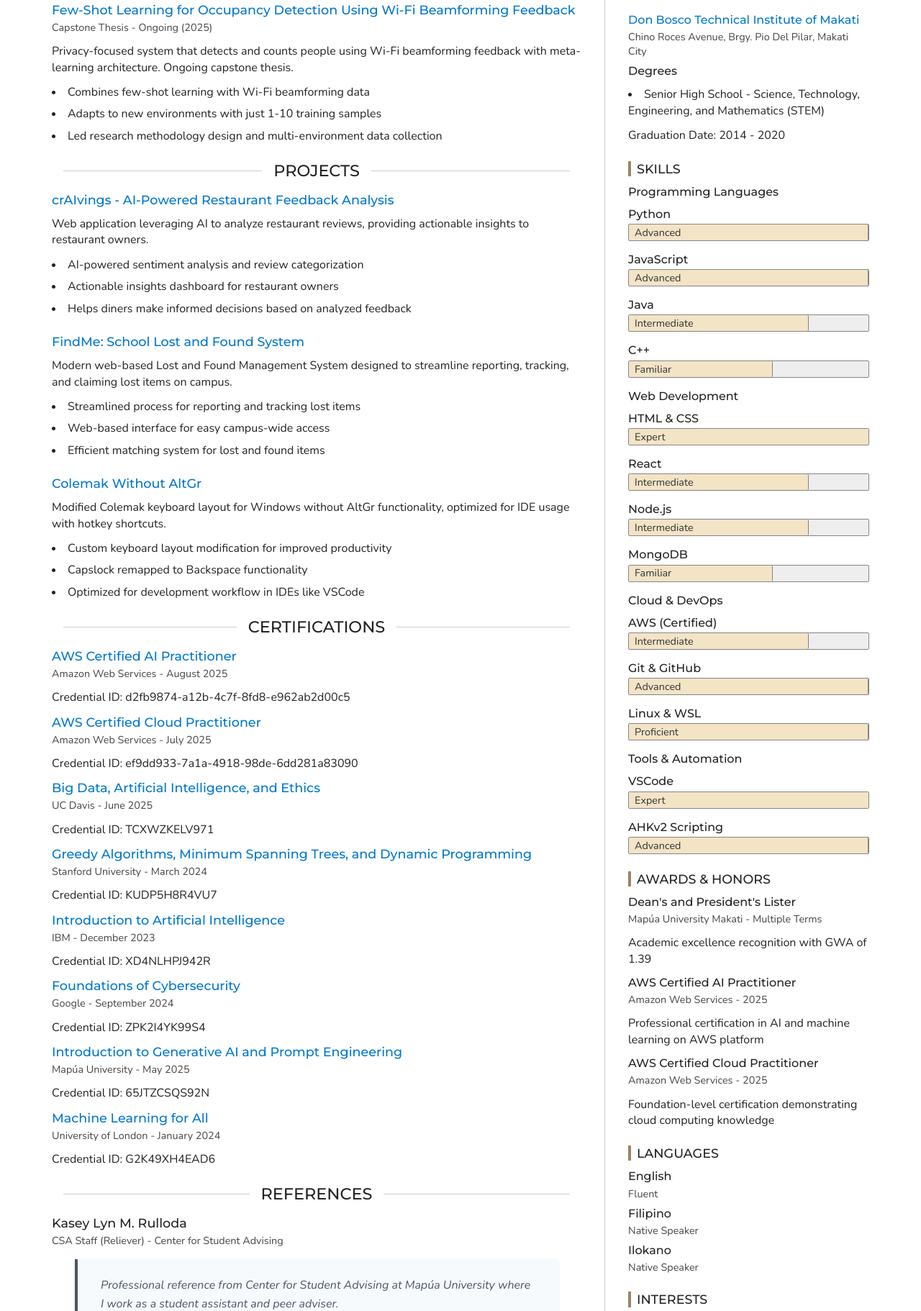
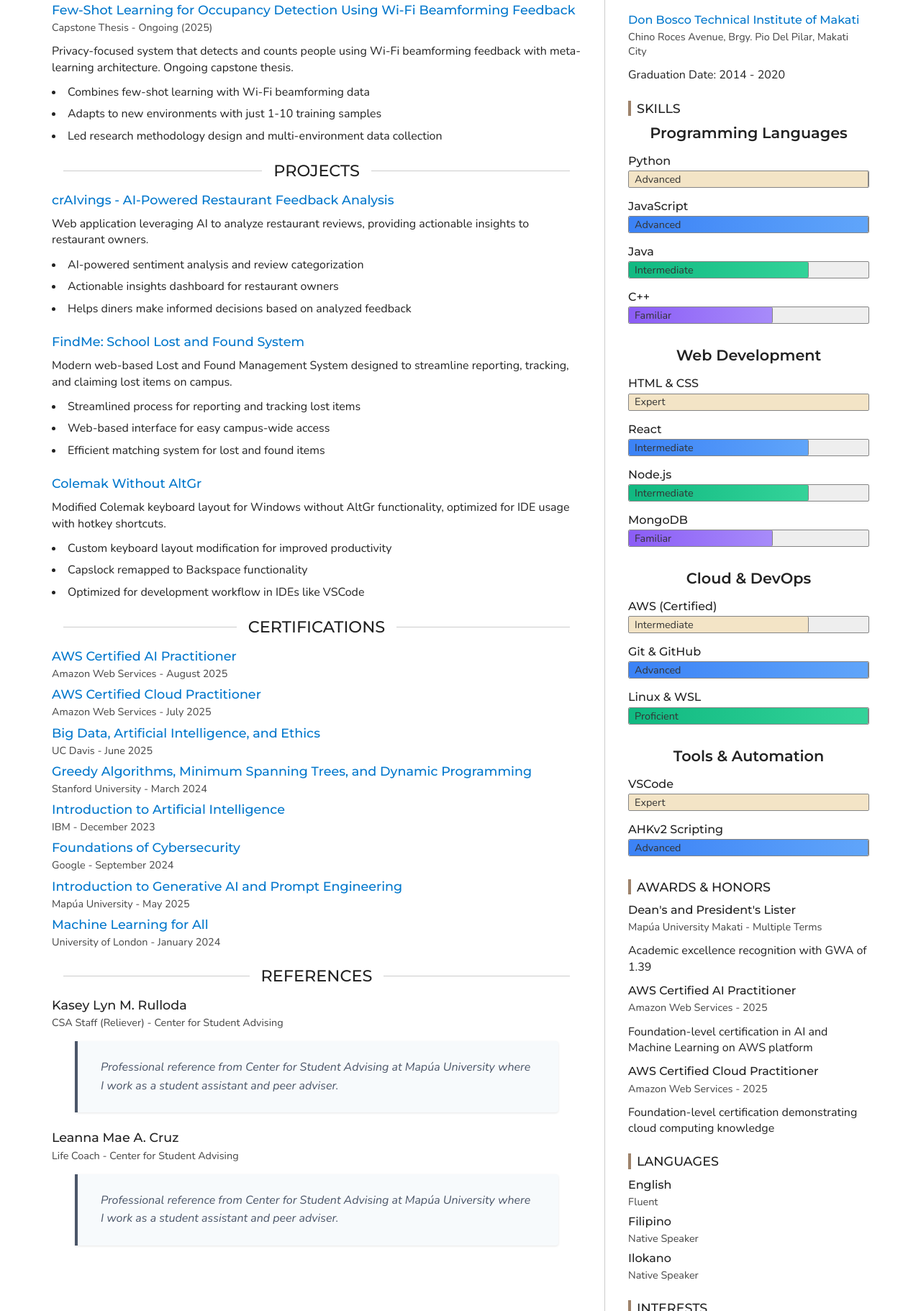
Before and after one commit to Pxtchvm/pxtchvm.github.io, a plain HTML site: page index.html in a window 1280 px wide. Shown: the part 884-2706 px from the top of the page at 72% size. Drawn offline with nearby package versions, Linux system fonts and the light colour scheme.

Commit message:
Visual and content refinements for portfolio display
• Enhanced skills section with centered headers, increased font size, and improved spacing
• Added color-coded skill bars by category (blue for Web Development, green for Cloud & DevOps, purple for Tools & Automation)
• Removed credential IDs from certifications display for cleaner presentation
• Updated AWS AI Practitioner description to more accurate "Foundation-level" designation
• Removed degrees section from high school education entry as requested

```diff
--- a/index.html
+++ b/index.html
@@ -36,6 +36,29 @@
     <link rel="stylesheet" href="css/modern_normalize.css" />
     <link rel="stylesheet" href="css/html5bp.css">
     <link rel="stylesheet" href="css/main.css">
+
+    <!-- Custom Skills Color Styling -->
+    <style>
+      /* Programming Languages - Default color */
+      .skill-category-0 {
+        /* Keep default color */
+      }
+
+      /* Web Development - Blue tone */
+      .skill-category-1 {
+        background: linear-gradient(to right, #3b82f6, #60a5fa) !important;
+      }
+
+      /* Cloud & DevOps - Green tone */
+      .skill-category-2 {
+        background: linear-gradient(to right, #10b981, #34d399) !important;
+      }
+
+      /* Tools & Automation - Purple tone */
+      .skill-category-3 {
+        background: linear-gradient(to right, #8b5cf6, #a78bfa) !important;
+      }
+    </style>
 
     <!-- Set a theme color that matches your website's primary color -->
     <meta name="theme-color" content="#fafafa">
@@ -319,9 +342,6 @@
                       Amazon Web Services
                        - August 2025
                     </p>
-
-                      <p class="credential-id">Credential ID: d2fb9874-a12b-4c7f-8fd8-e962ab2d00c5</p>
-
                   </li>
 
                   <li>
@@ -334,9 +354,6 @@
                       Amazon Web Services
                        - July 2025
                     </p>
-
-                      <p class="credential-id">Credential ID: ef9dd933-7a1a-4918-98de-6dd281a83090</p>
-
                   </li>
 
                   <li>
@@ -349,9 +366,6 @@
                       UC Davis
                        - June 2025
                     </p>
-
-                      <p class="credential-id">Credential ID: TCXWZKELV971</p>
-
                   </li>
 
                   <li>
@@ -364,9 +378,6 @@
                       Stanford University
                        - March 2024
                     </p>
-
-                      <p class="credential-id">Credential ID: KUDP5H8R4VU7</p>
-
                   </li>
 
                   <li>
@@ -379,9 +390,6 @@
                       IBM
                        - December 2023
                     </p>
-
-                      <p class="credential-id">Credential ID: XD4NLHPJ942R</p>
-
                   </li>
 
                   <li>
@@ -394,9 +402,6 @@
                       Google
                        - September 2024
                     </p>
-
-                      <p class="credential-id">Credential ID: ZPK2I4YK99S4</p>
-
                   </li>
 
                   <li>
@@ -409,9 +414,6 @@
                       Mapúa University
                        - May 2025
                     </p>
-
-                      <p class="credential-id">Credential ID: 65JTZCSQS92N</p>
-
                   </li>
 
                   <li>
@@ -424,9 +426,6 @@
                       University of London
                        - January 2024
                     </p>
-
-                      <p class="credential-id">Credential ID: G2K49XH4EAD6</p>
-
                   </li>
 
               </ul>
@@ -528,11 +527,6 @@
                   </h3>
                   <p class="section-label">Chino Roces Avenue, Brgy. Pio Del Pilar, Makati City</p>
 
-                    <h4>Degrees</h4>
-                    <ul>
-                      <li>Senior High School - Science, Technology, Engineering, and Mathematics (STEM)</li>
-                    </ul>
-
 
 
                     <p>
@@ -550,14 +544,14 @@
             <section>
               <h2 class="section-heading">Skills</h2>
 
-                <div class="skill-category">
-                  <h3 class="skill-category-title">Programming Languages</h3>
+                <div class="skill-category" style="margin-bottom: 2rem;">
+                  <h3 class="skill-category-title" style="text-align: center; font-size: 1.3rem; margin-bottom: 1rem; font-weight: 600;">Programming Languages</h3>
                   <ul class="unstyled-list">
 
                       <li>
                         <h4>Python</h4>
                         <div class="skill-bar">
-                          <div class="skill-bar-fill w-95"
+                          <div class="skill-bar-fill w-95 skill-category-0"
                                role="meter"
                                aria-valuenow="95"
                                aria-valuemin="0"
@@ -570,7 +564,7 @@
                       <li>
                         <h4>JavaScript</h4>
                         <div class="skill-bar">
-                          <div class="skill-bar-fill w-95"
+                          <div class="skill-bar-fill w-95 skill-category-1"
                                role="meter"
                                aria-valuenow="95"
                                aria-valuemin="0"
@@ -583,7 +577,7 @@
                       <li>
                         <h4>Java</h4>
                         <div class="skill-bar">
-                          <div class="skill-bar-fill w-75"
+                          <div class="skill-bar-fill w-75 skill-category-2"
                                role="meter"
                                aria-valuenow="75"
                                aria-valuemin="0"
@@ -596,7 +590,7 @@
                       <li>
                         <h4>C++</h4>
                         <div class="skill-bar">
-                          <div class="skill-bar-fill w-60"
+                          <div class="skill-bar-fill w-60 skill-category-3"
                                role="meter"
                                aria-valuenow="60"
                                aria-valuemin="0"
@@ -609,14 +603,14 @@
                   </ul>
                 </div>
 
-                <div class="skill-category">
-                  <h3 class="skill-category-title">Web Development</h3>
+                <div class="skill-category" style="margin-bottom: 2rem;">
+                  <h3 class="skill-category-title" style="text-align: center; font-size: 1.3rem; margin-bottom: 1rem; font-weight: 600;">Web Development</h3>
                   <ul class="unstyled-list">
 
                       <li>
                         <h4>HTML &amp; CSS</h4>
                         <div class="skill-bar">
-                          <div class="skill-bar-fill w-100"
+                          <div class="skill-bar-fill w-100 skill-category-0"
                                role="meter"
                                aria-valuenow="100"
                                aria-valuemin="0"
@@ -629,7 +623,7 @@
                       <li>
                         <h4>React</h4>
                         <div class="skill-bar">
-                          <div class="skill-bar-fill w-75"
+                          <div class="skill-bar-fill w-75 skill-category-1"
                                role="meter"
                                aria-valuenow="75"
                                aria-valuemin="0"
@@ -642,7 +636,7 @@
                       <li>
                         <h4>Node.js</h4>
                         <div class="skill-bar">
-                          <div class="skill-bar-fill w-75"
+                          <div class="skill-bar-fill w-75 skill-category-2"
                                role="meter"
                                aria-valuenow="75"
                                aria-valuemin="0"
@@ -655,7 +649,7 @@
                       <li>
                         <h4>MongoDB</h4>
                         <div class="skill-bar">
-                          <div class="skill-bar-fill w-60"
+                          <div class="skill-bar-fill w-60 skill-category-3"
                                role="meter"
                                aria-valuenow="60"
                                aria-valuemin="0"
@@ -668,14 +662,14 @@
                   </ul>
                 </div>
 
-                <div class="skill-category">
-                  <h3 class="skill-category-title">Cloud &amp; DevOps</h3>
+                <div class="skill-category" style="margin-bottom: 2rem;">
+                  <h3 class="skill-category-title" style="text-align: center; font-size: 1.3rem; margin-bottom: 1rem; font-weight: 600;">Cloud &amp; DevOps</h3>
                   <ul class="unstyled-list">
 
                       <li>
                         <h4>AWS (Certified)</h4>
                         <div class="skill-bar">
-                          <div class="skill-bar-fill w-75"
+                          <div class="skill-bar-fill w-75 skill-category-0"
                                role="meter"
                                aria-valuenow="75"
                                aria-valuemin="0"
@@ -688,7 +682,7 @@
                       <li>
                         <h4>Git &amp; GitHub</h4>
                         <div class="skill-bar">
-                          <div class="skill-bar-fill w-95"
+                          <div class="skill-bar-fill w-95 skill-category-1"
                                role="meter"
                                aria-valuenow="95"
                                aria-valuemin="0"
@@ -701,7 +695,7 @@
                       <li>
                         <h4>Linux &amp; WSL</h4>
                         <div class="skill-bar">
-                          <div class="skill-bar-fill w-85"
+                          <div class="skill-bar-fill w-85 skill-category-2"
                                role="meter"
                                aria-valuenow="85"
                                aria-valuemin="0"
@@ -714,14 +708,14 @@
                   </ul>
                 </div>
 
-                <div class="skill-category">
-                  <h3 class="skill-category-title">Tools &amp; Automation</h3>
+                <div class="skill-category" style="margin-bottom: 2rem;">
+                  <h3 class="skill-category-title" style="text-align: center; font-size: 1.3rem; margin-bottom: 1rem; font-weight: 600;">Tools &amp; Automation</h3>
                   <ul class="unstyled-list">
 
                       <li>
                         <h4>VSCode</h4>
                         <div class="skill-bar">
-                          <div class="skill-bar-fill w-100"
+                          <div class="skill-bar-fill w-100 skill-category-0"
                                role="meter"
                                aria-valuenow="100"
                                aria-valuemin="0"
@@ -734,7 +728,7 @@
                       <li>
                         <h4>AHKv2 Scripting</h4>
                         <div class="skill-bar">
-                          <div class="skill-bar-fill w-95"
+                          <div class="skill-bar-fill w-95 skill-category-1"
                                role="meter"
                                aria-valuenow="95"
                                aria-valuemin="0"
@@ -773,7 +767,7 @@
                        - 2025
                     </p>
 
-                      <p>Professional certification in AI and machine learning on AWS platform</p>
+                      <p>Foundation-level certification in AI and Machine Learning on AWS platform</p>
 
                   </li>
 
--- a/portfolio-pxtchvm.json
+++ b/portfolio-pxtchvm.json
@@ -121,7 +121,7 @@
       "title": "AWS Certified AI Practitioner",
       "institution": "Amazon Web Services",
       "year": "2025",
-      "description": "Professional certification in AI and machine learning on AWS platform"
+      "description": "Foundation-level certification in AI and Machine Learning on AWS platform"
     },
     {
       "title": "AWS Certified Cloud Practitioner",
@@ -162,9 +162,6 @@
       "institution": "Don Bosco Technical Institute of Makati",
       "location": "Chino Roces Avenue, Brgy. Pio Del Pilar, Makati City",
       "url": "https://donboscomakati.edu.ph/",
-      "degrees": [
-        "Senior High School - Science, Technology, Engineering, and Mathematics (STEM)"
-      ],
       "honors": [],
       "gpa_cumulative": "",
       "gpa_major": "",
```
Also changed, not shown: index_template.html (+26 -6 lines), resume.html (+9 -13 lines), resume_template.html (+2 -2 lines).
